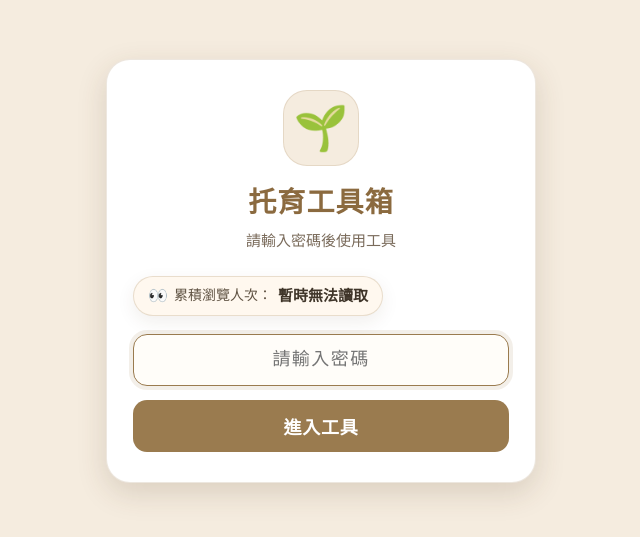
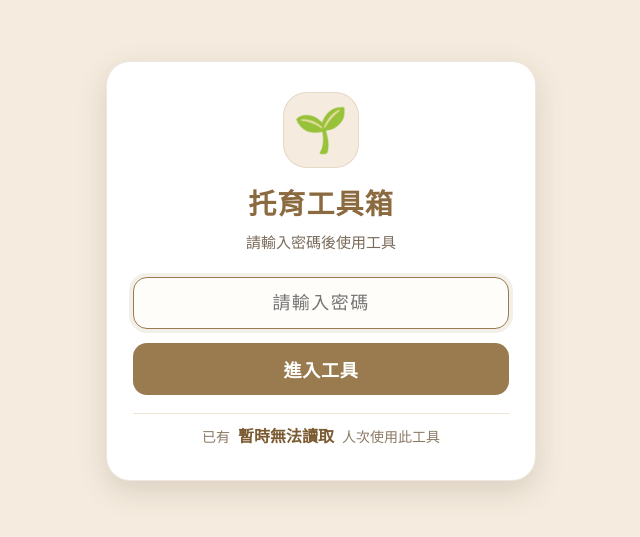
Before and after one commit to u0023011/child-tool, a plain HTML site: page index.html in a window 1280 px wide. Shown: the part 129-666 px from the top of the page, without its empty margins (319-959 px from the left). Drawn offline with Linux system fonts and the light colour scheme; no server answers.

Commit message:
修改樣式

```diff
--- a/index.html
+++ b/index.html
@@ -84,31 +84,27 @@
     }
 
     .visitor-counter {
-      display: inline-flex;
-      align-items: center;
-      justify-content: center;
-      gap: 6px;
-      margin: 0 auto 18px;
-      padding: 8px 14px;
-      border-radius: 999px;
-      background: #fff8ef;
-      border: 1px solid rgba(154, 123, 79, .22);
-      box-shadow: 0 6px 18px rgba(80, 55, 30, .08);
-      color: #5f5242;
+      margin-top: 18px;
+      text-align: center;
+      color: #8c7a64;
       font-size: 14px;
-      line-height: 1.4;
-      width: fit-content;
-      max-width: 100%;
+      line-height: 1.6;
+    }
+
+    .footer-counter {
+      padding-top: 10px;
+      border-top: 1px solid #eee3d2;
     }
 
     .visitor-counter strong {
-      font-size: 15px;
-      color: #3f3529;
+      font-size: 16px;
+      color: #7b5b32;
       font-weight: 800;
+      margin: 0 4px;
     }
 
-    .visitor-icon {
-      font-size: 16px;
+    .visitor-text {
+      color: #8c7a64;
     }
 
     input, button {
@@ -306,12 +302,11 @@
     @media (max-width: 600px) {
       .visitor-counter {
         font-size: 13px;
-        padding: 7px 12px;
-        margin-bottom: 16px;
+        margin-top: 16px;
       }
 
       .visitor-counter strong {
-        font-size: 14px;
+        font-size: 15px;
       }
     }
 
@@ -408,15 +403,15 @@
         <h1>托育工具箱</h1>
         <div class="subtitle">請輸入密碼後使用工具</div>
 
-        <div class="visitor-counter" aria-label="累積瀏覽人次">
-          <span class="visitor-icon">👀</span>
-          <span>累積瀏覽人次：</span>
-          <strong id="visitorCount">讀取中...</strong>
-        </div>
-
         <input id="passwordInput" type="password" inputmode="numeric" placeholder="請輸入密碼" autocomplete="off">
         <button type="button" onclick="login()">進入工具</button>
         <div class="error" id="errorMsg">密碼錯誤，請重新輸入</div>
+
+        <div class="visitor-counter footer-counter" aria-label="累積瀏覽人次">
+          <span class="visitor-text">已有</span>
+          <strong id="visitorCount">讀取中...</strong>
+          <span class="visitor-text">人次使用此工具</span>
+        </div>
       </div>
     </section>
 
@@ -495,7 +490,7 @@
         const data = await response.json();
 
         if (data && data.ok) {
-          countEl.textContent = Number(data.count).toLocaleString("zh-TW") + " 人次";
+          countEl.textContent = Number(data.count).toLocaleString("zh-TW");
           sessionStorage.setItem("home_view_counted", "1");
         } else {
           countEl.textContent = "暫時無法讀取";
```
